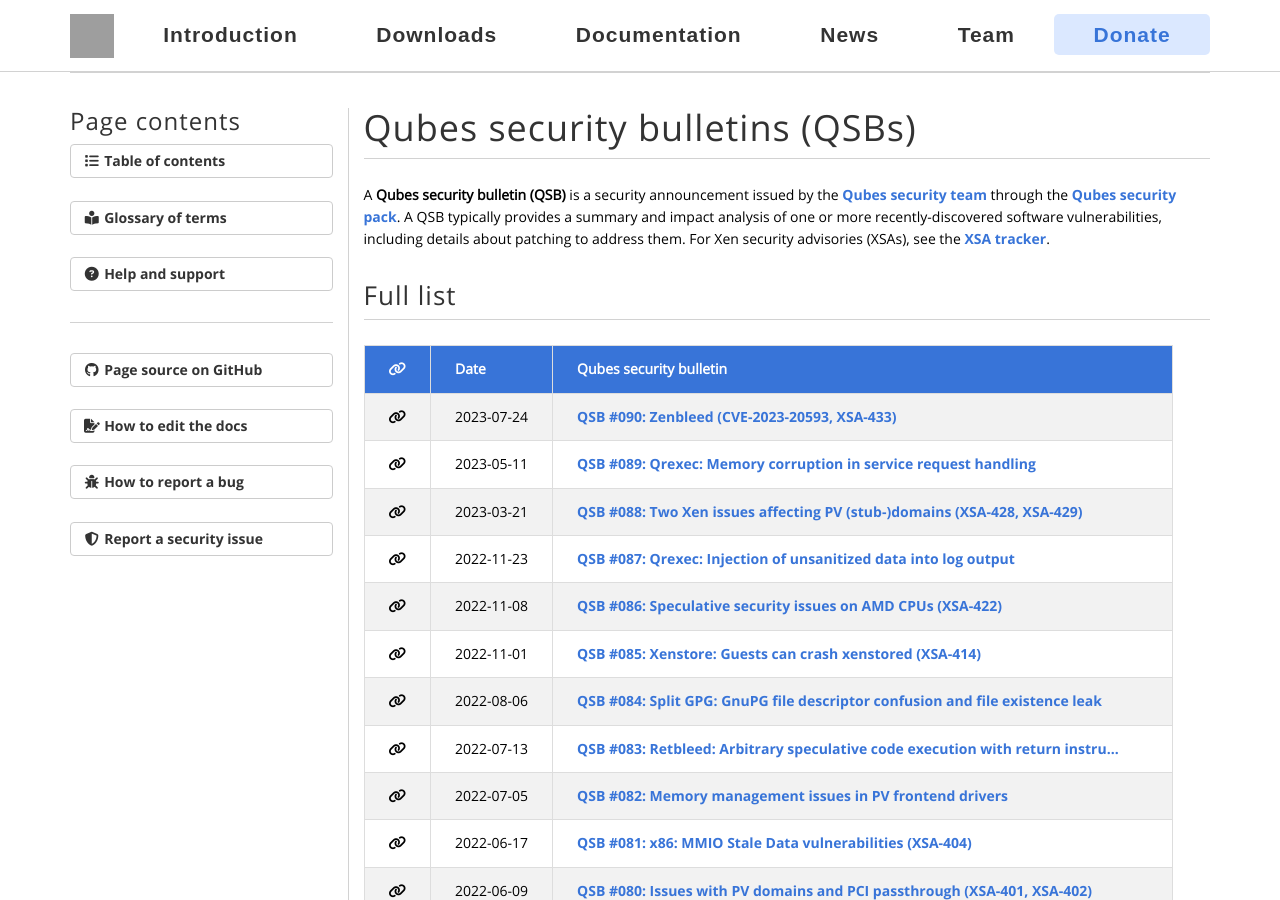
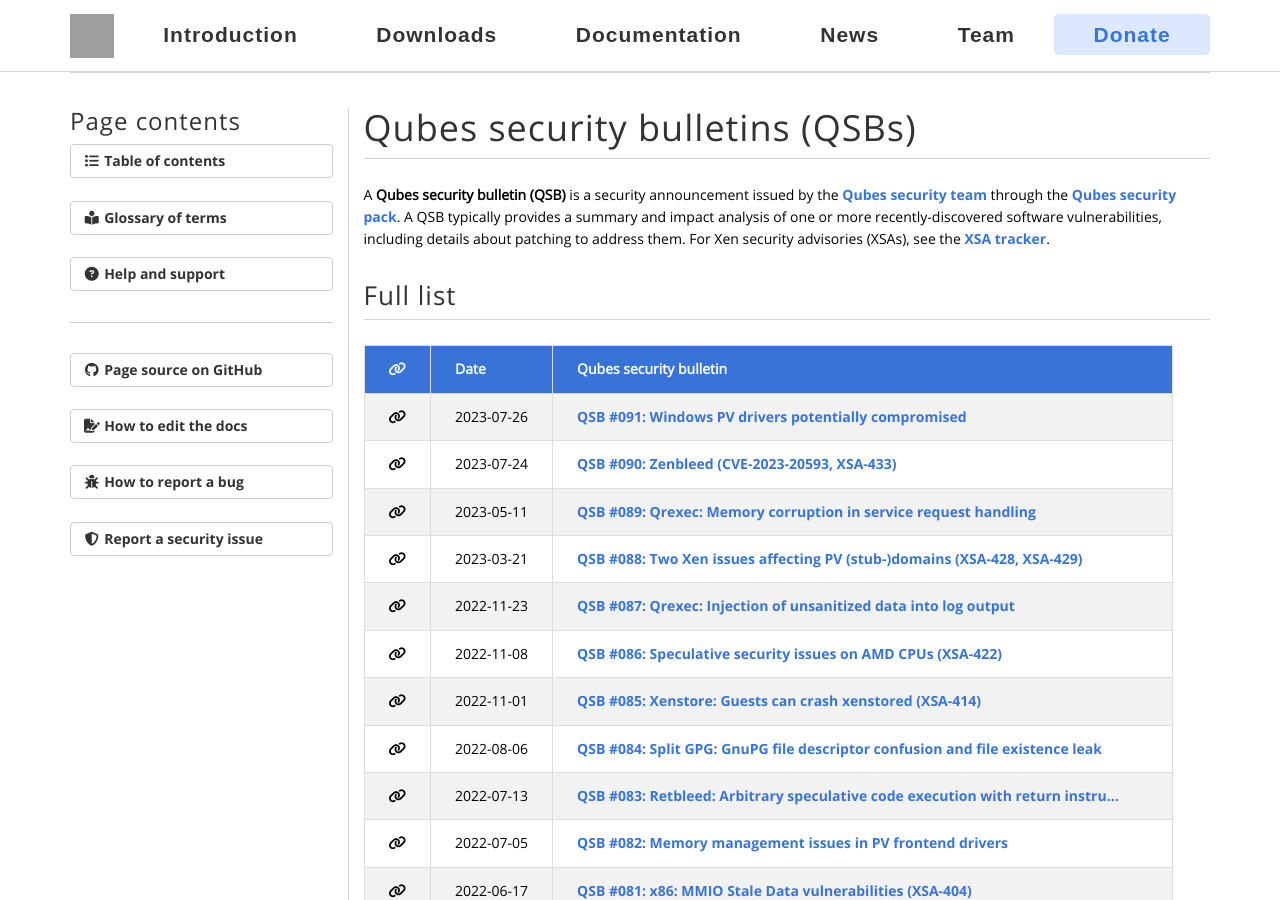
Before and after one commit to QubesOS/qubesos.github.io, a Jekyll site: the page built from pages/qsb.md, in a window 1280 px wide and 900 px high. Built offline with Jekyll 4.4.1, drawn with Linux system fonts in a browser that asks for light colours; some web fonts are replaced; grey boxes are pictures that could not be loaded.

Commit message:
Add QSB-091

```diff
--- a/_data/sec-qsb.yml
+++ b/_data/sec-qsb.yml
@@ -357,3 +357,7 @@
 - qsb: "090"
   title: "Zenbleed (CVE-2023-20593, XSA-433)"
   date: 2023-07-24
+
+- qsb: "091"
+  title: "Windows PV drivers potentially compromised"
+  date: 2023-07-26
```
